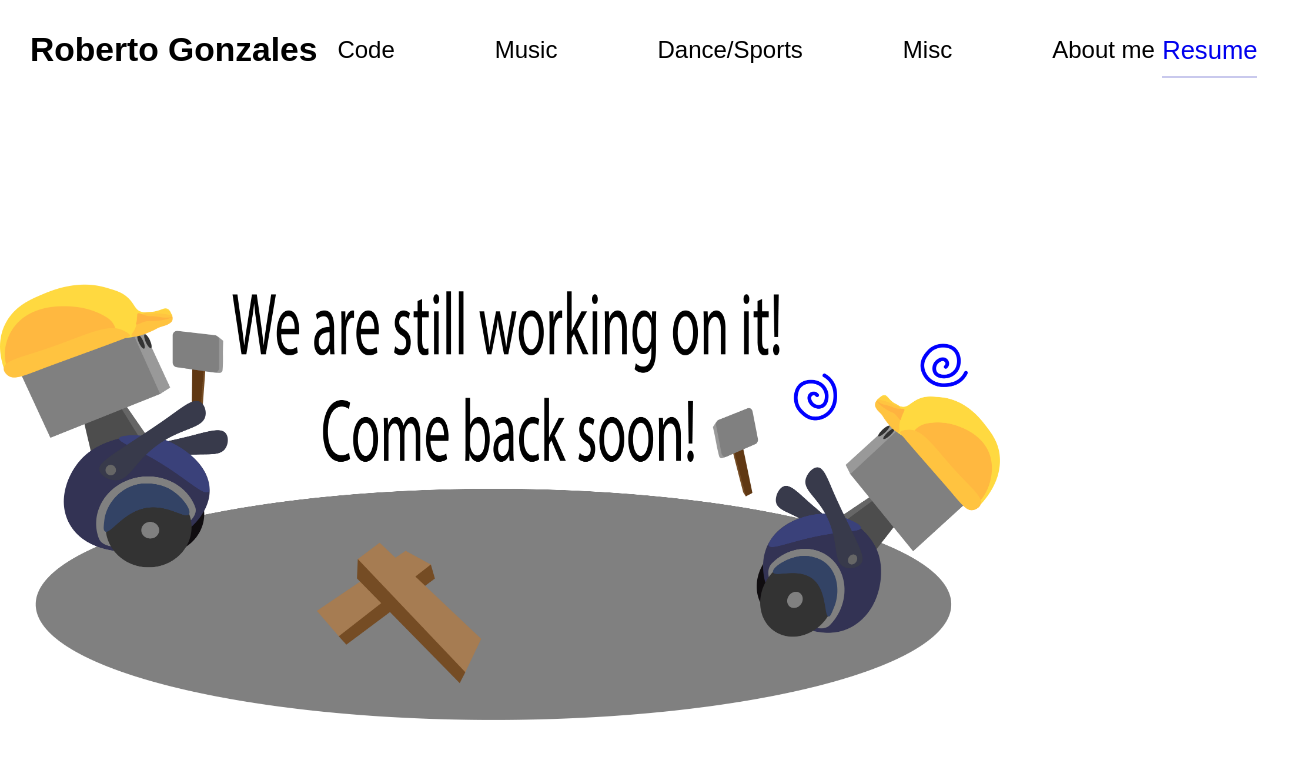
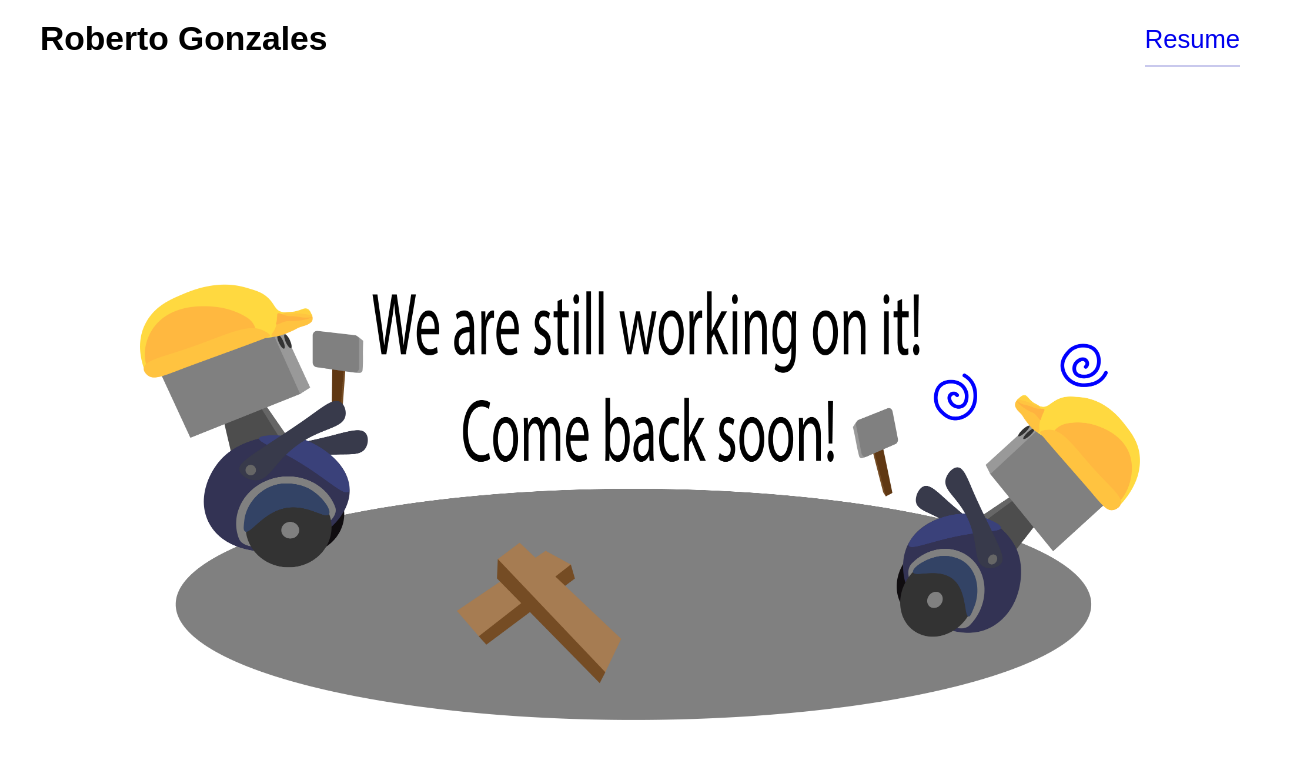
Before and after one commit to RobertoGonzalesMatos/PortfolioWebsite, a React (Vite) app: page /PortfolioWebsite/AboutMe in a window 1280 px wide. Shown: the top 758 px of the page, 1310 px wide, since content can reach past the window. Built offline with nearby package versions, Linux system fonts and the light colour scheme.

Commit message:
Feat: scroll

```diff
--- a/src/components/App.css
+++ b/src/components/App.css
@@ -70,7 +70,6 @@ body {
   top: -325px;
   width: 2600px; /* Adjust as needed */
   transition: all 7s ease;
-  /* transform: rotateZ(180deg); */
 }
 
 .day {
@@ -104,6 +103,11 @@ body {
   height: auto;
 }
 
+.vertical-scroll-content {
+  width: 100%;
+  height: 100vh; /* Full viewport height */
+  position: relative;
+}
 /* .clickable-polygon:hover {
   fill: rgba(255, 255, 255, 0.7);
 } */
--- a/src/components/Helpers/ScrollComponents.css
+++ b/src/components/Helpers/ScrollComponents.css
@@ -5,16 +5,20 @@
 }
 
 .horizontal-scroll-content {
+  width: 100%;
   display: inline-block;
 }
 
 .vertical-scroll-container {
+  width: 100%;
+  height: 100%;
   overflow-x: hidden;
   overflow-y: auto;
-  max-height: 100vh; /* Adjust the max height as needed */
 }
 
 .vertical-scroll-content {
+  width: 100%;
+  height: 100%;
   display: flex;
   flex-direction: column;
 }
--- a/src/components/HomePage/Header.tsx
+++ b/src/components/HomePage/Header.tsx
@@ -14,7 +14,6 @@ const Header: React.FunctionComponent<HeaderProps> = ({ headerColor, dim }) => {
 
   return (
     <div className={"header " + headerColor}>
-      <div className="header-inner">
       <div
         className="logo"
         onClick={() => {
@@ -25,7 +24,7 @@ const Header: React.FunctionComponent<HeaderProps> = ({ headerColor, dim }) => {
       >
         Roberto Gonzales
       </div>
-        <nav className={"nav " + headerColor}>
+      {/* <nav className={"nav " + headerColor}>
           <li onClick={() => navigate("/Code")}>
             <a className={dim ? "dimmed" : ""}>Code</a>
           </li>
@@ -41,17 +40,16 @@ const Header: React.FunctionComponent<HeaderProps> = ({ headerColor, dim }) => {
           <li onClick={() => navigate("/AboutMe")}>
             <a className={dim ? "dimmed" : ""}>About me</a>
           </li>
-        </nav>
-        <div data-testid="contact-link" className={"contact " + headerColor}>
+        </nav> */}
+      <div className={"contact " + headerColor}>
         <a href="/PortfolioWebsite/resume.pdf" target="_blank">
           Resume
         </a>
       </div>
-        <div className="nav-menu">
+      {/* <div className="nav-menu">
           <span></span>
           <span></span>
-        </div>
-      </div>
+        </div> */}
     </div>
   );
 };
--- a/src/components/HomePage/Home.tsx
+++ b/src/components/HomePage/Home.tsx
@@ -4,6 +4,7 @@ import Banner from "./Banner";
 import Header from "./Header";
 import RoomScene from "./RoomScene";
 import "./styles/Home.css";
+import { VerticalScroll } from "../Helpers/ScrollComponents";
 
 export interface IHomeProps {}
 
@@ -115,8 +116,15 @@ const HomePage: React.FunctionComponent<IHomeProps> = (props) => {
             </h1>
           </div>
         </div>
-        <div id="bannerContainer" className="bannerContainer">
-          <Banner />
+        <div id="bannerContainer" className="vertical-scroll-content">
+          <VerticalScroll>
+            <div className="bannerContainer">
+              <Banner />
+            </div>
+            <div className="bannerContainer">
+              <Banner />
+            </div>
+          </VerticalScroll>
         </div>
         <div id="roomContainer" className="roomContainer">
           <RoomScene lightMode={darkMode} />
--- a/src/components/HomePage/styles/Banner.css
+++ b/src/components/HomePage/styles/Banner.css
@@ -5,7 +5,7 @@
   background-position: center;
   position: relative;
   width: 100%;
-  height: 100%;
+  height: 100vh;
   display: flex;
   justify-content: space-between;
   align-items: center;
@@ -19,6 +19,7 @@
   transition: all 0.8s ease;
   display: flex;
   justify-content: center;
+  right: -1lh;
 }
 
 .Picture1Me,
--- a/src/components/HomePage/styles/Header.css
+++ b/src/components/HomePage/styles/Header.css
@@ -8,15 +8,12 @@
   font-family: "Arial";
   position: absolute;
   font-size: 1.6rem;
-  height: 60px;
   display: flex;
-  justify-content: center;
-  margin-right: 30px;
-  margin-left: 30px;
-  margin-top: 20px;
-  margin-bottom: 20px;
+  margin: 20px 40px; /* Adds space at the top, bottom, and sides */
   z-index: 100;
-  width: 100%;
+  width: calc(100% - 80px); /* Adjust width to account for the side margins */
+  align-items: center;
+  justify-content: space-between;
 }
 
 .dark {
@@ -24,14 +21,6 @@
 }
 .light {
   color: #ffffff;
-}
-
-.header-inner {
-  width: 100%;
-  position: relative;
-  display: flex;
-  align-items: center;
-  justify-content: space-between;
 }
 
 .logo {
--- a/src/components/HomePage/styles/Home.css
+++ b/src/components/HomePage/styles/Home.css
@@ -50,7 +50,7 @@
   display: flex;
   position: relative;
   z-index: 6;
-  height: 100%;
+  height: 100vh;
   width: 100%;
   transition: all 0.5s ease-in-out;
 }
```
Lines whose indentation alone changed are shown as unchanged.
